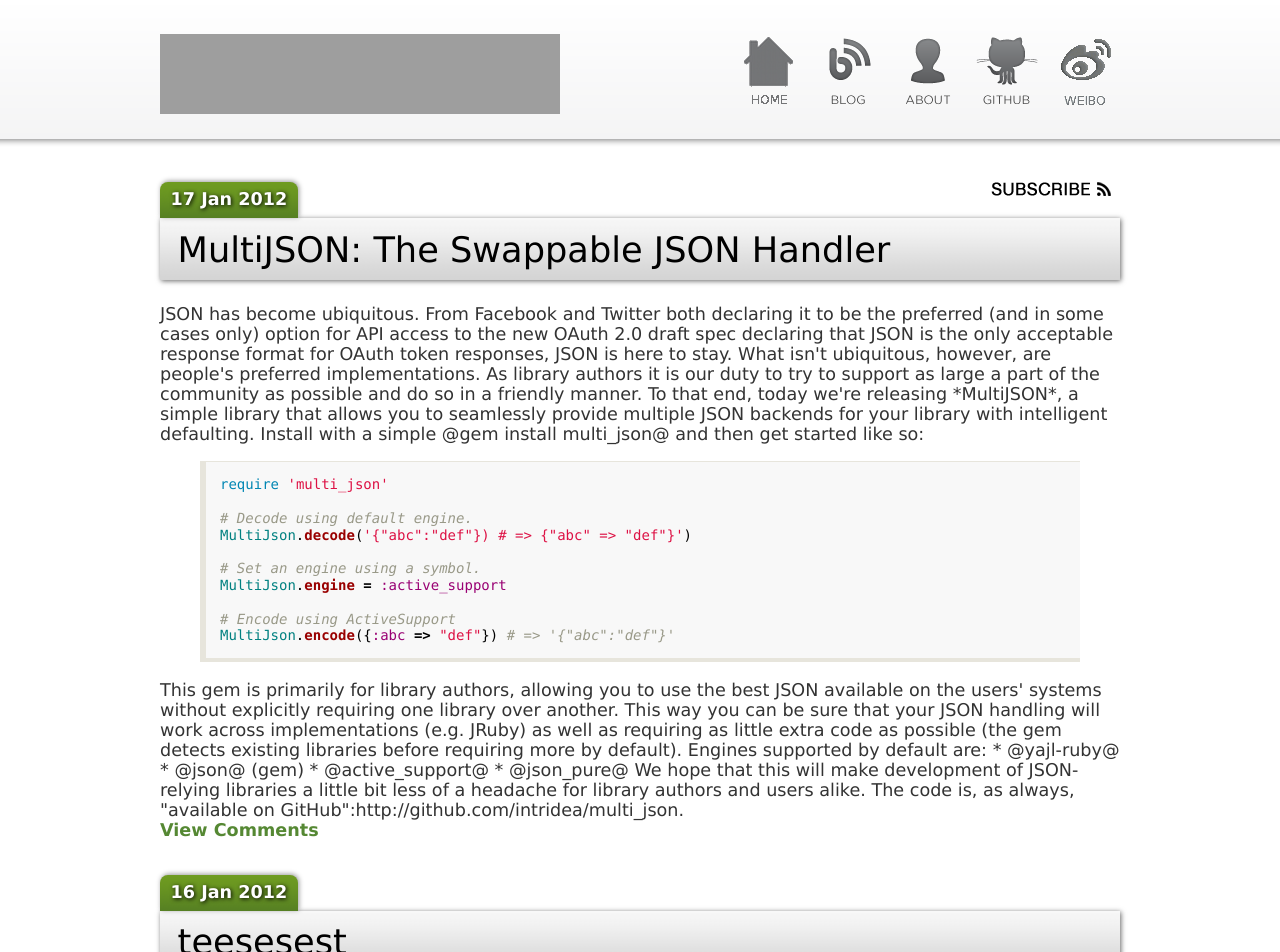
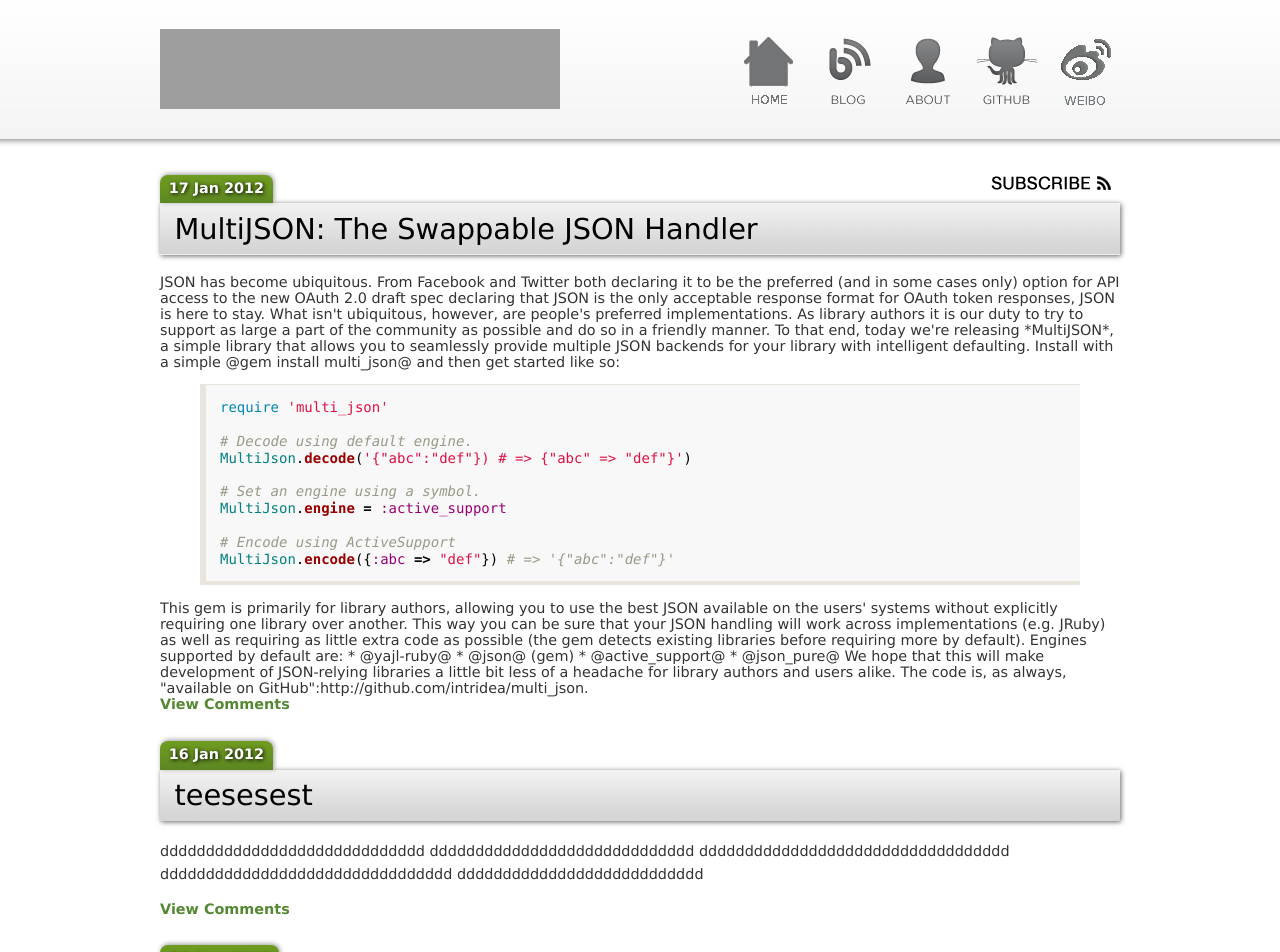
Before and after one commit to congmo/congmo.github.com, a Jekyll site: the page built from blog.html, in a window 1280 px wide. Shown: the top 952 px of the page. Built offline with Jekyll 4.4.1, drawn with Linux system fonts in a browser that asks for light colours; comment, search, counter and statistics services are not loaded; grey boxes are pictures that could not be loaded.

Commit message:
update css style-font size

```diff
--- a/stylesheets/master.css
+++ b/stylesheets/master.css
@@ -5,7 +5,7 @@ body {
   color: #353B40;
   margin: 0;
   padding: 0;
-  font-size: 1.1em;
+  font-size: 0.9em;
 }
 
 a {
@@ -316,7 +316,7 @@ code {
 }
 
 #post_content {
-  height: 293px;
+  height: 290px;
   display:block;/*内联对象需加*/
   overflow:hidden;
 }
```
Also changed, not shown: 1 other file.
